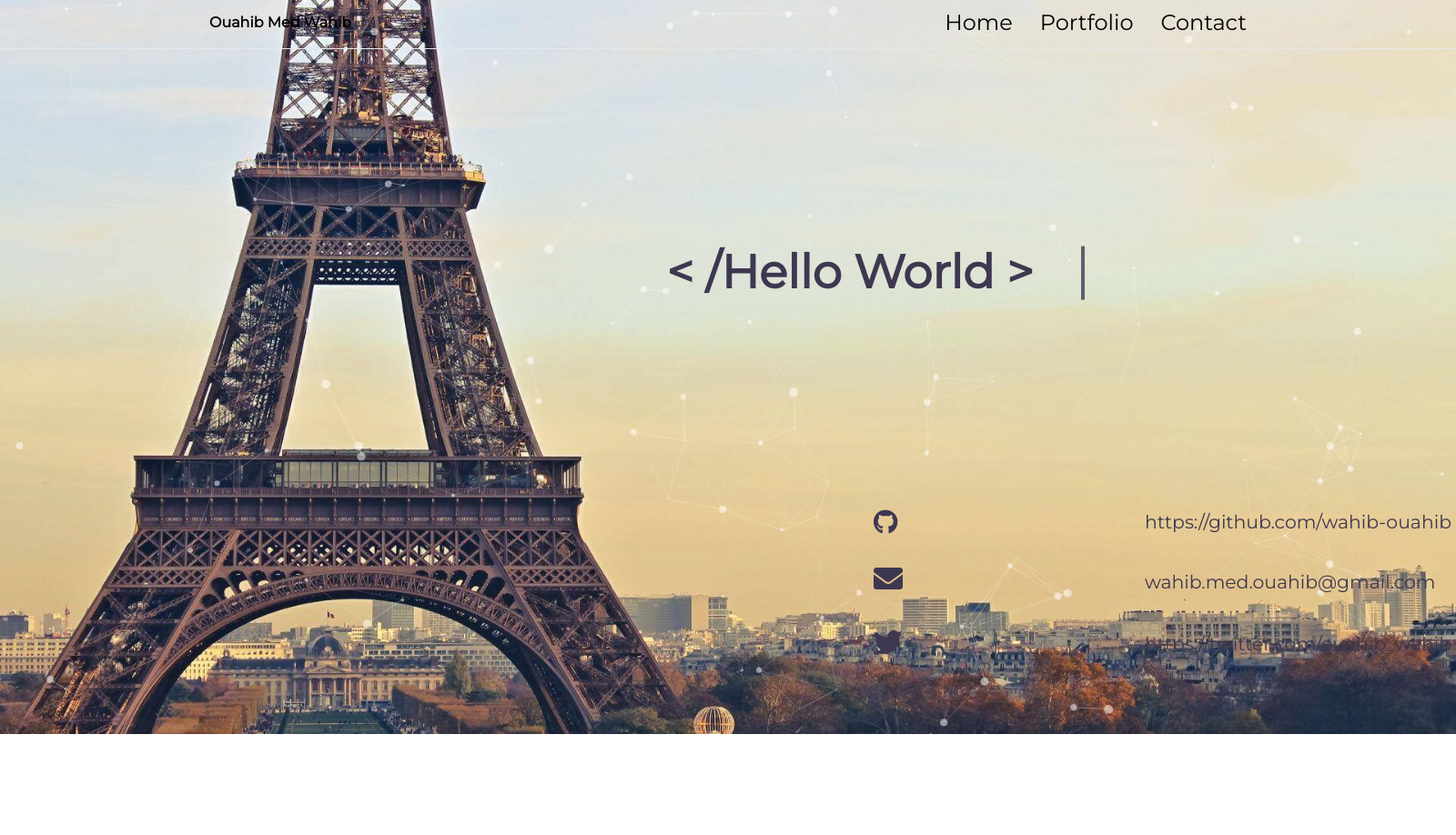
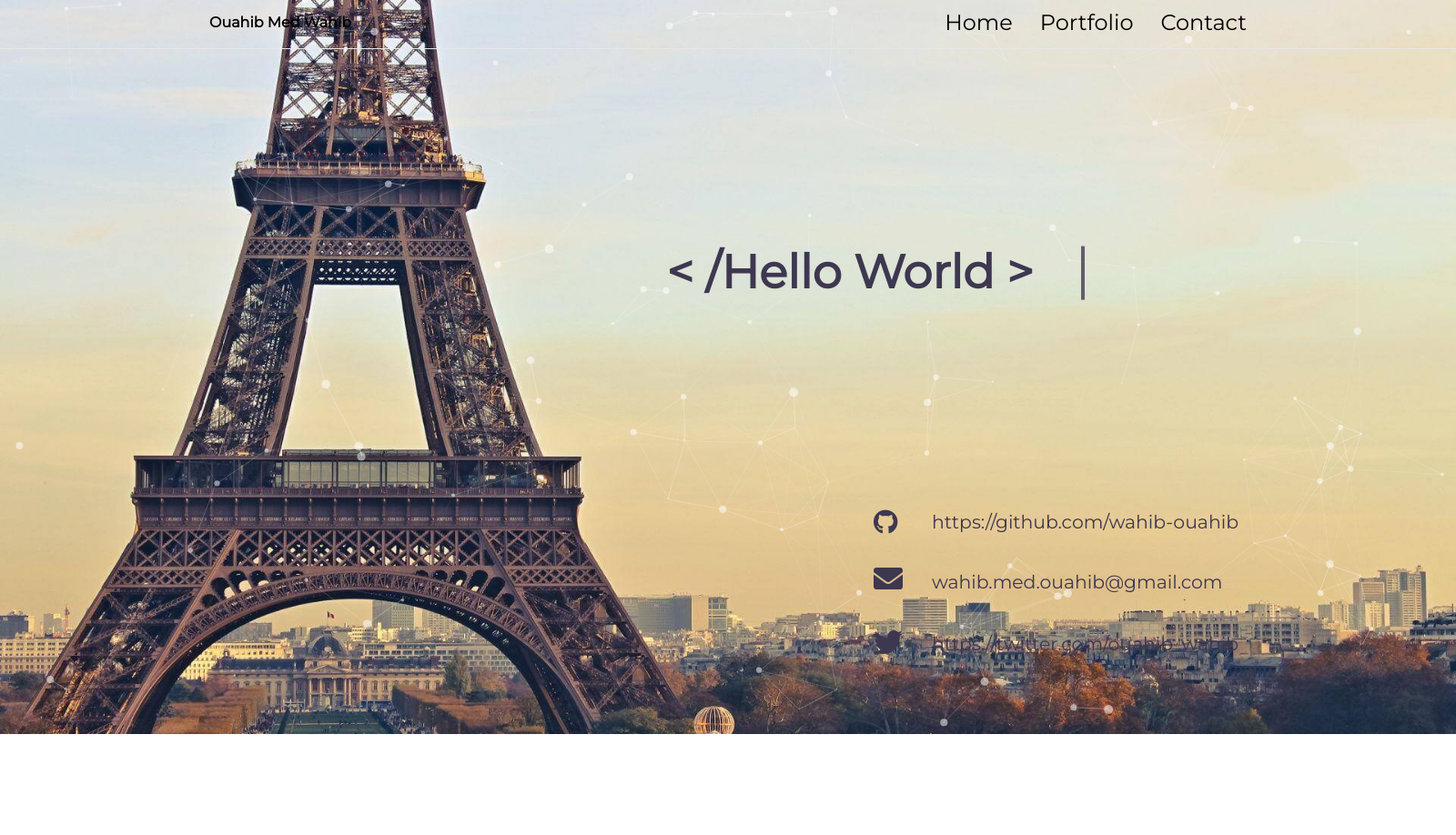
Before and after one commit to wahib-ouahib/host, a PHP site: page / in a window 1600 px wide. Shown: the top 918 px of the page at 91% size. Run offline with PHP 8.4, Linux system fonts and the light colour scheme; some libraries are stand-ins or nearby versions; some web fonts are replaced.

Commit message:
working on responsive links

```diff
--- a/css/style.css
+++ b/css/style.css
@@ -193,6 +193,13 @@ footer{
   color: #3E3750;
 }
 
+.fas {
+  position: absolute  ;
+  top: 620px;
+  left: 60%;
+  color: #3E3750;
+}
+
 #fab2 {
   position: absolute  ;
   top: 690px;
@@ -200,32 +207,25 @@ footer{
   color: #3E3750;
 }
 
-.fas {
-  position: absolute  ;
-  top: 620px;
-  left: 60%;
-  color: #3E3750;
-}
-
 #git-acc{
 
-    position: absolute  ;
+    position: absolute;
     top: 540px;
-    left:1258px;
+    left:64%;
 }
 
 #g-acc{
 
   position: absolute  ;
   top: 606px;
-  left:1258px;
+  left:64%;
 }
 
 #t-acc{
 
   position: absolute  ;
   top: 674px;
-  left:1258px;
+  left:64%;
 }
 
 
```
